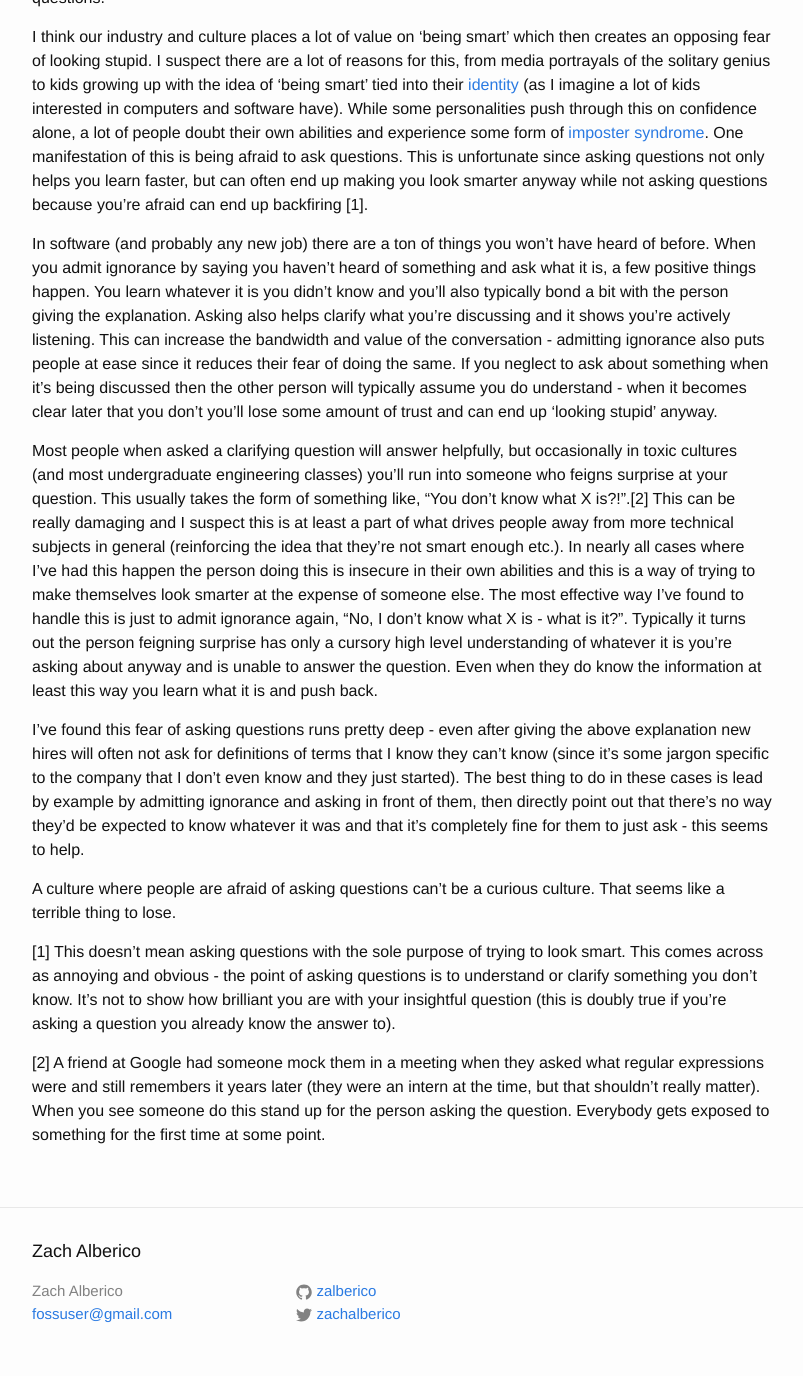
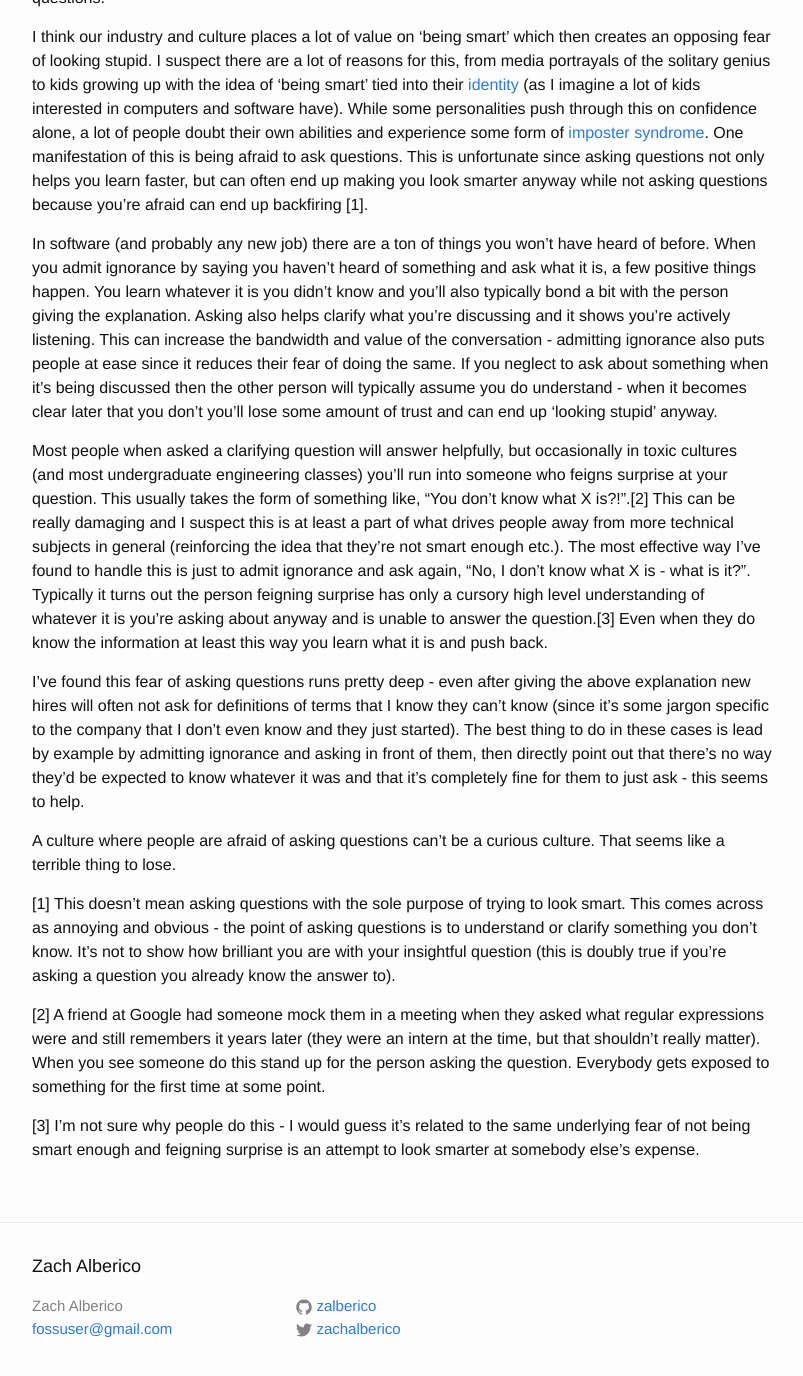
Before and after one commit to zalberico/zalberico.github.io, a Jekyll site: the page built from _posts/2017-02-21-asking-questions.markdown, in a window 1280 px wide and 1400 px high, scrolled down 286 px. Shown: the top 1376 px of the window, without its empty margins (238-1041 px from the left). Built offline with Jekyll 4.4.1, drawn with Linux system fonts in a browser that asks for light colours.

Commit message:
phrasing changes

```diff
--- a/_posts/2017-02-21-asking-questions.markdown
+++ b/_posts/2017-02-21-asking-questions.markdown
@@ -11,7 +11,7 @@ I think our industry and culture places a lot of value on 'being smart' which th
 
 In software (and probably any new job) there are a ton of things you won't have heard of before.  When you admit ignorance by saying you haven't heard of something and ask what it is, a few positive things happen.  You learn whatever it is you didn't know and you'll also typically bond a bit with the person giving the explanation. Asking also helps clarify what you're discussing and it shows you're actively listening.  This can increase the bandwidth and value of the conversation - admitting ignorance also puts people at ease since it reduces their fear of doing the same.  If you neglect to ask about something when it's being discussed then the other person will typically assume you do understand - when it becomes clear later that you don't you'll lose some amount of trust and can end up 'looking stupid' anyway.
 
-Most people when asked a clarifying question will answer helpfully, but occasionally in toxic cultures (and most undergraduate engineering classes) you'll run into someone who feigns surprise at your question.  This usually takes the form of something like, "You don't know what X is?!".[2]  This can be really damaging and I suspect this is at least a part of what drives people away from more technical subjects in general (reinforcing the idea that they're not smart enough etc.).  In nearly all cases where I've had this happen the person doing this is insecure in their own abilities and this is a way of trying to make themselves look smarter at the expense of someone else.  The most effective way I've found to handle this is just to admit ignorance again, "No, I don't know what X is - what is it?".  Typically it turns out the person feigning surprise has only a cursory high level understanding of whatever it is you're asking about anyway and is unable to answer the question.  Even when they do know the information at least this way you learn what it is and push back.
+Most people when asked a clarifying question will answer helpfully, but occasionally in toxic cultures (and most undergraduate engineering classes) you'll run into someone who feigns surprise at your question.  This usually takes the form of something like, "You don't know what X is?!".[2]  This can be really damaging and I suspect this is at least a part of what drives people away from more technical subjects in general (reinforcing the idea that they're not smart enough etc.). The most effective way I've found to handle this is just to admit ignorance and ask again, "No, I don't know what X is - what is it?".  Typically it turns out the person feigning surprise has only a cursory high level understanding of whatever it is you're asking about anyway and is unable to answer the question.[3]  Even when they do know the information at least this way you learn what it is and push back.
 
 I've found this fear of asking questions runs pretty deep - even after giving the above explanation new hires will often not ask for definitions of terms that I know they can't know (since it's some jargon specific to the company that I don't even know and they just started).  The best thing to do in these cases is lead by example by admitting ignorance and asking in front of them, then directly point out that there's no way they'd be expected to know whatever it was and that it's completely fine for them to just ask - this seems to help.
 
@@ -21,5 +21,7 @@ A culture where people are afraid of asking questions can't be a curious culture
 
 [2] A friend at Google had someone mock them in a meeting when they asked what regular expressions were and still remembers it years later (they were an intern at the time, but that shouldn't really matter).  When you see someone do this stand up for the person asking the question.  Everybody gets exposed to something for the first time at some point.
 
+[3] I'm not sure why people do this - I would guess it's related to the same underlying fear of not being smart enough and feigning surprise is an attempt to look smarter at somebody else's expense.
+
 [identity]: http://paulgraham.com/identity.html
 [imposter-syndrome]: https://en.wikipedia.org/wiki/Impostor_syndrome
```
